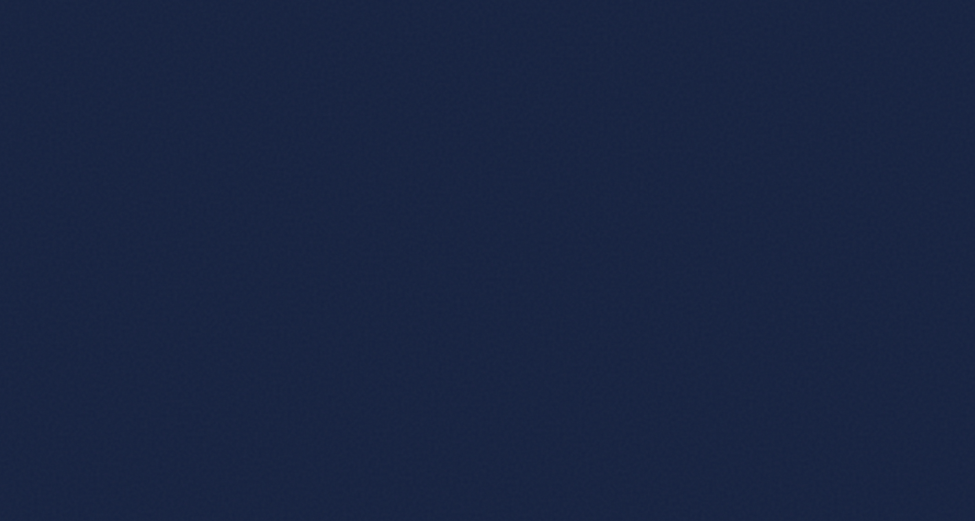
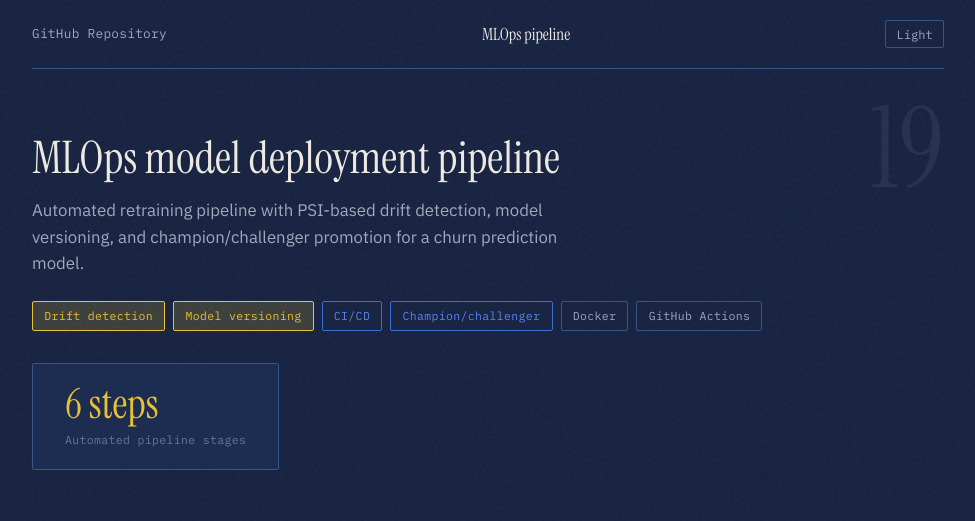
Before and after one commit to Indra-2004/mlops-pipeline, a plain HTML site: page index.html in a window 1280 px wide. Shown: the whole page, without its empty margins (152-1127 px from the left). Drawn offline with Linux system fonts and the light colour scheme.

Commit message:
Add project page header

```diff
--- a/index.html
+++ b/index.html
@@ -444,3 +444,29 @@ footer a:hover { color: var(--gold); }
 }
 </style>
 </head>
+<body>
+<div class="container">
+
+<nav class="fade-up">
+  <a href="https://github.com/Indra-2004/mlops-pipeline">GitHub Repository</a>
+  <span class="nav-title">MLOps pipeline</span>
+  <button class="theme-toggle" id="themeToggle" aria-label="Toggle theme">Light</button>
+</nav>
+
+<header class="hero fade-up">
+  <span class="hero-number">19</span>
+  <h1>MLOps model deployment pipeline</h1>
+  <p class="hero-desc">Automated retraining pipeline with PSI-based drift detection, model versioning, and champion/challenger promotion for a churn prediction model.</p>
+  <div class="tags">
+    <span class="tag tag--gold">Drift detection</span>
+    <span class="tag tag--gold">Model versioning</span>
+    <span class="tag tag--navy">CI/CD</span>
+    <span class="tag tag--navy">Champion/challenger</span>
+    <span class="tag">Docker</span>
+    <span class="tag">GitHub Actions</span>
+  </div>
+  <div class="hero-metric">
+    <div class="hero-metric-value">6 steps</div>
+    <div class="hero-metric-label">Automated pipeline stages</div>
+  </div>
+</header>
```
